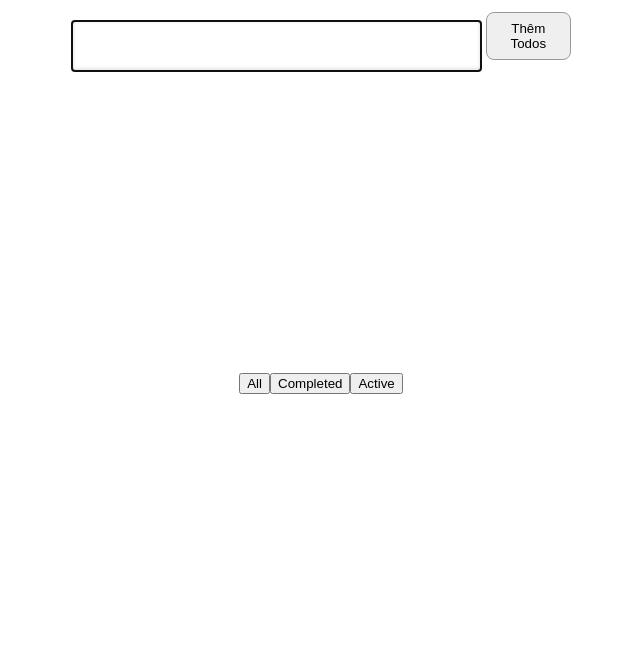
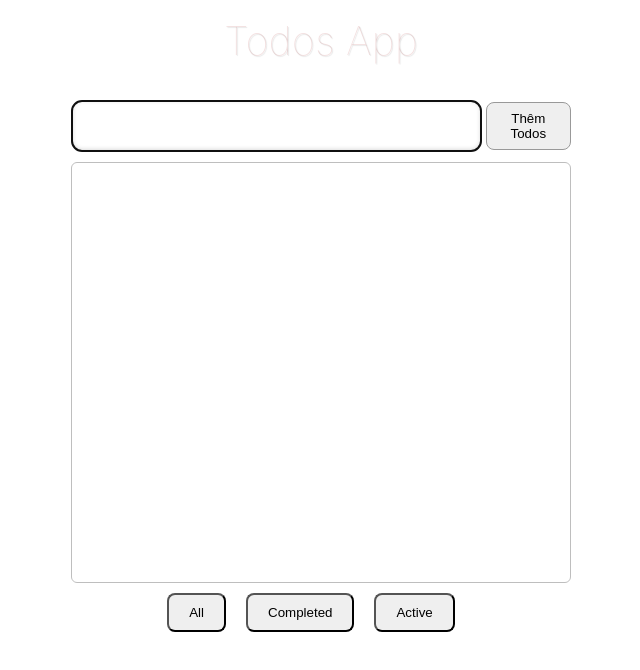
Before and after one commit to tominhthuan/todolistfunction, a React (Create React App) app: page / in a window 1280 px wide. Shown: the top 670 px of the page, without its empty margins (319-959 px from the left). Built offline with nearby package versions, Linux system fonts and the light colour scheme.

Commit message:
phan trang scroll

```diff
--- a/src/App.css
+++ b/src/App.css
@@ -1,111 +1,3 @@
-/* .App {
-  text-align: center;
-}
-
-.App-logo {
-  height: 40vmin;
-  pointer-events: none;
-}
-.todo.completed {
-  text-decoration: line-through;
-}
-
-@media (prefers-reduced-motion: no-preference) {
-  .App-logo {
-    animation: App-logo-spin infinite 20s linear;
-  }
-}
-
-.App-header {
-  background-color: #282c34;
-  min-height: 100vh;
-  display: flex;
-  flex-direction: column;
-  align-items: center;
-  justify-content: center;
-  font-size: calc(10px + 2vmin);
-  color: white;
-}
-
-.App-link {
-  color: #61dafb;
-}
-
-@keyframes App-logo-spin {
-  from {
-    transform: rotate(0deg);
-  }
-  to {
-    transform: rotate(360deg);
-  }
-} */
-/* .App{
-  width: 500px;
-margin:0px auto;
-text-align: center;
-position: relative;
-
-}
-.header h1 {
-  position: absolute;
-  top: -68px;
-  width: 100%;
-  font-size: 100px;
-  font-weight: 100;
-  text-align: center;
-  color: rgba(175, 47, 47, 0.15);
-}
-.header {
-  display: flex;
-  align-items: flex-end;
-  justify-content: space-between;
-}
-
-.header input {
-  width: 100%;
-  font-size: 24px;
-  color: inherit;
-  padding: 6px;
-  border: 1px solid #999;
-  box-shadow: inset 0 -1px 5px 0 rgb(0 0 0 / 20%);
-  box-sizing: border-box;
-  -webkit-font-smoothing: antialiased;
-  margin-top: 168px;
-  line-height: 1,4em;
-}
-.header button {
-  padding: 4.5px;
-  border: 1px solid #999;
-  margin-left: 4px;
-  border-radius: 8px;
-}
-
-.todo {
-  border: 1px solid #bebebe;
-  font-size: 16px;
-  font-weight: 300;
-  display: flex;
-  justify-content: space-around;
-  margin-right: 67px;
-  align-items: center;
-}
-.todo.completed > h1 {
-  text-decoration: line-through;
-
-}
-h1{
-  margin: 7px;
-}
-.ButtonClick {
-  border-radius: 14px;
-    border: 1px solid #bebebe;
-}
-.delete, .edit{
-padding: 10px ;
-border-radius: 2px;
-border: 1px solid #bebebe;
-} */
-/* App.css */
 .App {
   width: 500px;
   margin: 0 auto;
@@ -113,10 +5,12 @@ border: 1px solid #bebebe;
   position: relative;
 }
 
-
 .Todolists {
-  height: 300px; /* Độ cao của container, có thể điều chỉnh tùy ý */
-  overflow-y: auto; /* Thêm thanh cuộn dọc khi nội dung vượt quá chiều cao */
+  height: 419px;
+  overflow-y: auto;
+  margin-top: 10px;
+  border:  1px solid #bebebe;
+  border-radius: 6px;
 }
 
 .header {
@@ -128,29 +22,33 @@ border: 1px solid #bebebe;
 
 .header h1 {
   position: absolute;
-  top: -68px;
+  top: 9px;
   width: 100%;
-  font-size: 40px; /* Thay đổi kích thước phù hợp */
+  font-size: 40px;
   font-weight: 100;
   text-align: center;
   color: rgba(175, 47, 47, 0.15);
+  mix-blend-mode: difference; /* Giảm độ mờ của text */
+  text-shadow: 1px 1px 1px rgba(0, 0, 0, 0.1); /* Tăng độ rõ nét của text */
 }
 
 .header input {
   width: 100%;
   font-size: 24px;
   color: inherit;
-  padding: 8px 12px; /* Cải thiện padding */
+  padding: 8px 12px;
   border: 1px solid #999;
+  border-radius: 10px;
   box-shadow: inset 0 -1px 5px 0 rgba(0, 0, 0, 0.2);
   box-sizing: border-box;
   -webkit-font-smoothing: antialiased;
-  margin-top: 20px; /* Giảm khoảng cách */
+  margin-top: 100px;
   line-height: 1.4em;
 }
 
 .header button {
-  padding: 8px 12px; /* Cải thiện padding */
+  margin-top: 100px;
+  padding: 8px 12px;
   border: 1px solid #999;
   margin-left: 4px;
   border-radius: 8px;
@@ -161,10 +59,10 @@ border: 1px solid #bebebe;
   font-size: 16px;
   font-weight: 300;
   display: flex;
-  justify-content: space-between; /* Đưa các phần tử về giữa ngang */
+  justify-content: space-between;
   align-items: center;
-  padding: 8px 16px; /* Cải thiện padding */
-  margin: 8px 0; /* Điều chỉnh khoảng cách giữa các item */
+  padding: 8px 16px;
+  margin: 8px 5px;
 }
 
 .todo.completed > h1 {
@@ -172,17 +70,32 @@ border: 1px solid #bebebe;
 }
 
 h1 {
+  flex: 10;
   margin: 7px;
 }
 
 .ButtonClick {
+  flex: 1;
   border-radius: 14px;
   border: 1px solid #bebebe;
 }
 
 .delete,
 .edit {
-  padding: 8px 16px; /* Cải thiện padding */
-  border-radius: 2px;
-  border: 1px solid #bebebe;
+  flex: 1;
+    margin-right: 4px;
+    padding: 8px 16px;
+    border-radius: 2px;
+    border: 1px solid #bebebe;
 }
+.footer {
+  display: flex;
+  justify-content: center;
+  align-items: center;
+  margin: 10px 0px;
+}
+.footer button{
+  margin-right: 20px;
+  padding: 10px 20px;
+  border-radius: 8px;
+}
--- a/src/Component/Footer.js
+++ b/src/Component/Footer.js
@@ -10,7 +10,7 @@ function Footer() {
     };
 
     return (
-        <div>
+        <div className='footer'>
             <button onClick={() => handleFilterChange('all')}>All</button>
             <button onClick={() => handleFilterChange('completed')}>Completed</button>
             <button onClick={() => handleFilterChange('active')}>Active</button>
--- a/src/Component/TodoList.js
+++ b/src/Component/TodoList.js
@@ -1,32 +1,21 @@
-import React, { useRef, useEffect } from 'react';
+import React from 'react';
 import { useSelector } from 'react-redux';
 import Todos from './Todos';
+import useOnScrollNearBottom from '../customhook/useOnScrollNearBottom';
 
 function TodoList() {
     const todos = useSelector((state) => state.todos);
     const filter = useSelector((state) => state.filter);
+    const totalTodos = todos.length;
+    const itemsPerScroll = 5;
 
-    const itemsPerScroll = 5;
-    const containerRef = useRef(null);
+    const [itemsToShow, setItemsToShow] = React.useState(itemsPerScroll);
 
-    useEffect(() => {
-        const container = containerRef.current;
-        container.addEventListener('scroll', handleScroll);
-        return () => {
-            container.removeEventListener('scroll', handleScroll);
-        };
-    }, []);
-
-    const handleScroll = () => {
-        const container = containerRef.current;
-        const scrollY = container.scrollTop;
-        const containerHeight = container.clientHeight;
-        const contentHeight = container.scrollHeight;
-        const bottom = scrollY + containerHeight >= contentHeight;
-        if (bottom) {
-            setItemsToShow((prevItems) => prevItems + itemsPerScroll);
+    const containerRef = useOnScrollNearBottom(() => {
+        if (itemsToShow < totalTodos) {
+            setItemsToShow((prevItems) => Math.min(prevItems + itemsPerScroll, totalTodos));
         }
-    };
+    });
 
     const filteredTodos = todos.filter((todo) => {
         if (filter === 'completed') {
@@ -38,7 +27,6 @@ function TodoList() {
         }
     });
 
-    const [itemsToShow, setItemsToShow] = React.useState(itemsPerScroll);
     const currentTodos = filteredTodos.slice(0, itemsToShow);
 
     return (
--- /dev/null
+++ b/src/customhook/useOnScrollNearBottom.js
@@ -0,0 +1,26 @@
+import { useEffect, useRef } from 'react';
+
+const useOnScrollNearBottom = (callback, threshold = 200) => {
+    const containerRef = useRef(null);
+
+    useEffect(() => {
+        const container = containerRef.current;
+        const handleScroll = () => {
+            const scrollY = container.scrollTop;
+            const containerHeight = container.clientHeight;
+            const contentHeight = container.scrollHeight;
+            const distanceFromBottom = contentHeight - (scrollY + containerHeight);
+            if (distanceFromBottom < threshold) {
+                callback();
+            }
+        };
+        container.addEventListener('scroll', handleScroll);
+        return () => {
+            container.removeEventListener('scroll', handleScroll);
+        };
+    }, [callback, threshold]);
+
+    return containerRef;
+};
+
+export default useOnScrollNearBottom;
```
